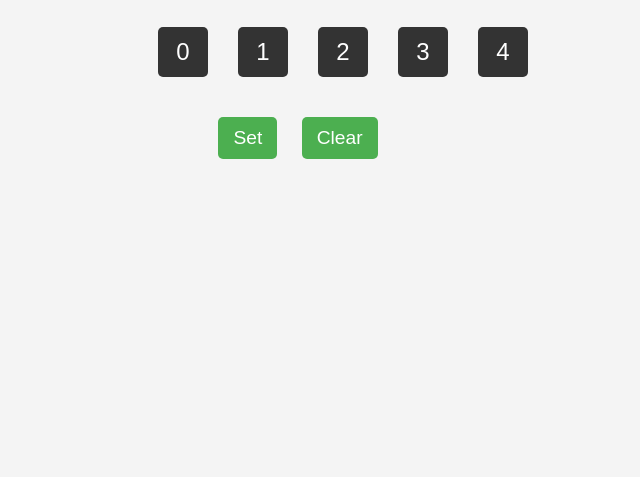
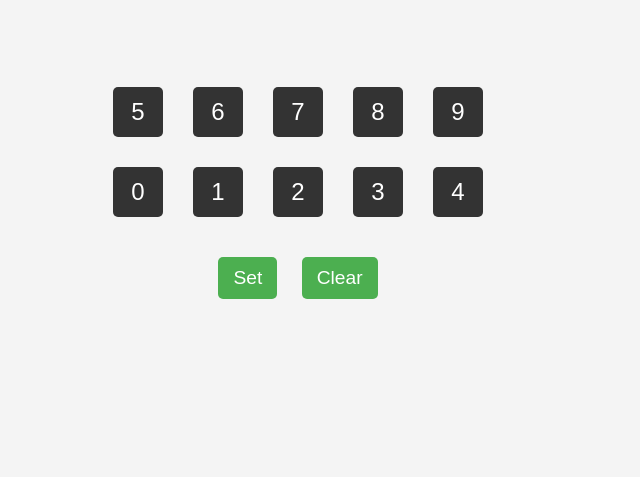
Before and after one commit to RexRoy6/desktop_timer-alarm, an Electron app: page src/index.html in a window 800 px wide. Shown: the part 363-840 px from the top of the page, without its empty margins (102-742 px from the left). Before the commit the page ends 800 px from the top, so only its background shows below. Drawn offline with Linux system fonts and the light colour scheme.

Commit message:
fix[styles.css]: modified the styles using flexbox

```diff
--- a/src/styles.css
+++ b/src/styles.css
@@ -3,6 +3,12 @@ body {
     text-align: center;
     padding: 20px;
     background-color: #f4f4f4;
+    display: flex;
+    flex-direction: column;
+    justify-content: center;
+    align-items: center;
+    height: 100vh; /* Full viewport height */
+    margin: 0; /* Remove default margin */
 }
 
 #timer {
@@ -31,7 +37,7 @@ body {
     background-color: #45a049;
 }
 
-  #controls {
+#controls, #set-clear {
     margin-bottom: 20px;
 }
 
@@ -40,7 +46,7 @@ body {
     grid-template-columns: repeat(5, 1fr); /* Five buttons per row */
     gap: 10px;
     margin: 20px auto;
-    width: 300px;
+    width: 390px;
 }
 
 .num-button {
@@ -56,7 +62,3 @@ body {
 .num-button:hover {
     background-color: #555;
 }
-
-  #set-clear {
-    margin-top: 20px;
-  }
```
Lines whose indentation alone changed are shown as unchanged.
